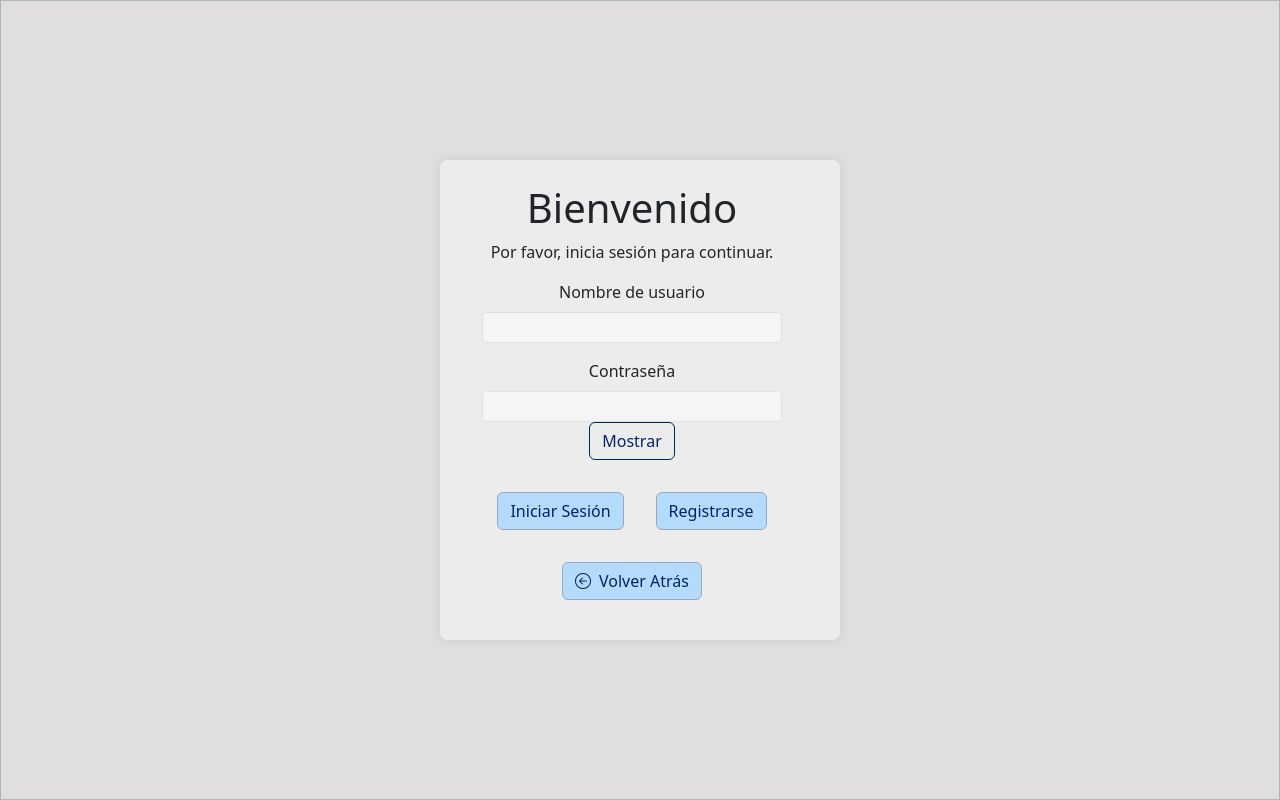
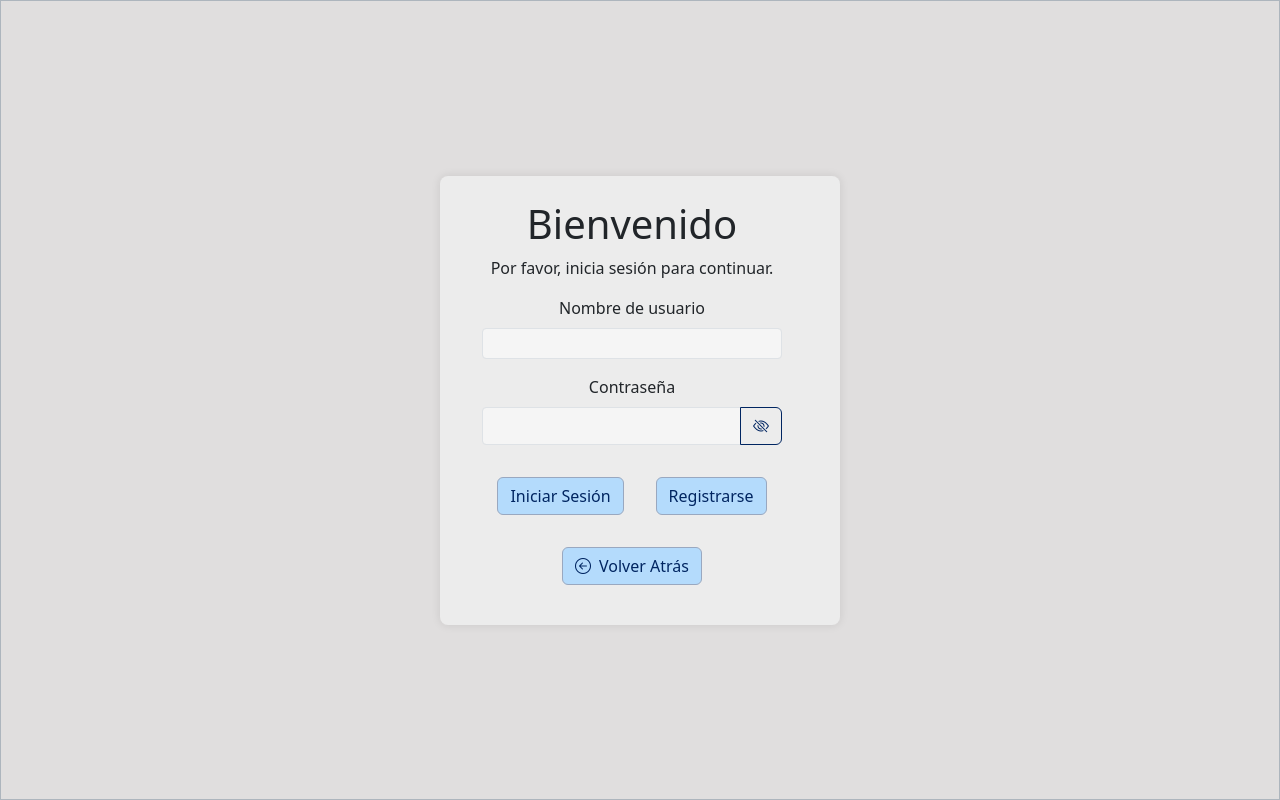
Before and after one commit to Croissanton/IU_Proyecto, a React (Create React App) app in the folder foro-mundo/: page /login in a window 1280 px wide. Built offline with nearby package versions, Linux system fonts and the light colour scheme.

Commit message:
added the password visibility button

```diff
--- a/foro-mundo/src/Pages/LoginPage.js
+++ b/foro-mundo/src/Pages/LoginPage.js
@@ -3,6 +3,7 @@ import Cookies from "universal-cookie";
 import BackButton from "../Components/BackButton";
 import { useToast } from "../Context/ToastContext.js";
 import { useNavigate } from "react-router-dom";
+import { OverlayTrigger, Tooltip } from "react-bootstrap";
 
 function LoginPage() {
   useEffect(() => {
@@ -23,6 +24,19 @@ function LoginPage() {
   }, [user, navigate]);
 
   const [showPassword, setShowPassword] = useState(false);
+
+  const handleKeyDown = (e) => {
+    if (e.ctrlKey && e.key === "r") {
+      navigate("/register");
+    }
+  };
+
+  useEffect(() => {
+    window.addEventListener("keydown", handleKeyDown);
+    return () => {
+      window.removeEventListener("keydown", handleKeyDown);
+    };
+  }, []);
 
   const login = (e) => {
     e.preventDefault();
@@ -88,7 +102,7 @@ function LoginPage() {
               <label htmlFor="password" className="form-label">
                 Contraseña
               </label>
-              <div className="password-group">
+              <div className="input-group" style={{ marginBottom: "0.5rem", width: "300px", margin: "0 auto" }}>
                 <input
                   type={showPassword ? "text" : "password"}
                   className="form-control form-control-sm"
@@ -96,20 +110,19 @@ function LoginPage() {
                   required
                   value={password}
                   onChange={(e) => setPassword(e.target.value)}
-                  style={{
-                    marginBottom: "0.5rem",
-                    width: "300px",
-                    margin: "0 auto",
-                  }}
                 />
+                <OverlayTrigger
+                    placement="bottom"
+                    overlay={<Tooltip id="tooltip-create">{showPassword ? "Ocultar" : "Mostrar"}</Tooltip>}
+                  >
                 <button
                   type="button"
-                  className="btn btn-outline-secondary"
+                  className= {showPassword ? "bi bi-eye btn btn-outline-secondary" : "bi bi-eye-slash btn btn-outline-secondary"}
                   onClick={() => setShowPassword(!showPassword)}
-                  aria-label="cambiar_visibilidad_contraseña"
+                  aria-label="toggle_password_visibility"
                 >
-                  {showPassword ? "Ocultar" : "Mostrar"}
                 </button>
+              </OverlayTrigger>
               </div>
             </div>
             <button
@@ -120,7 +133,7 @@ function LoginPage() {
             </button>
             <button
               type="button"
-              onClick={() => (window.location.href = "/register")}
+              onClick={() => navigate("/register")}
               className="btn btn-primary text-secondary border border-secondary-subtle m-3"
             >
               Registrarse
```
